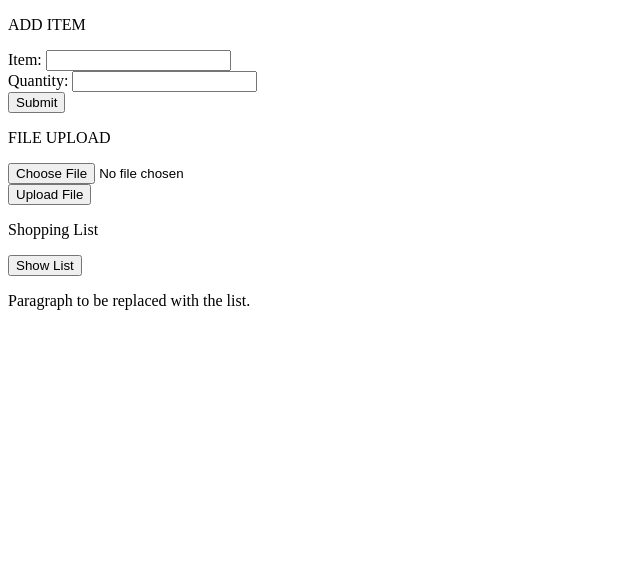
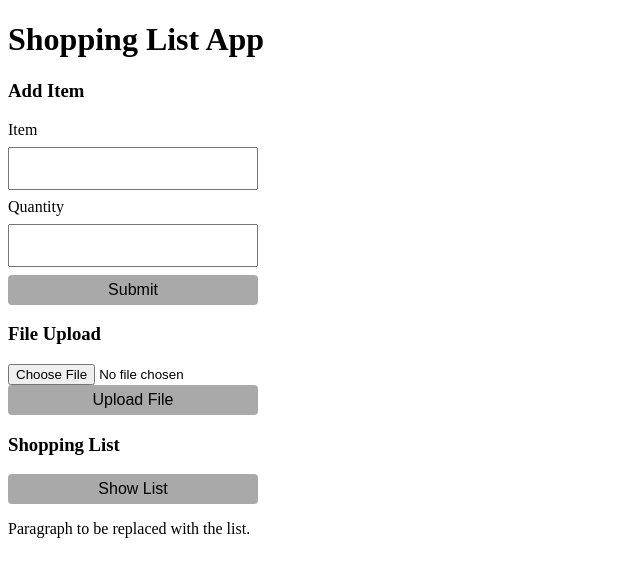
Before and after one commit to fabiofms/ces26_ex4, a plain HTML site: page back/index.html in a window 1280 px wide. Shown: the whole page, without its empty margins (0-640 px from the left). Drawn offline with nearby package versions, Linux system fonts and the light colour scheme; files that its build step writes are made by us from their sources; files whose address does not match are found by name.

Commit message:
Add some CSS and change some html structures.

```diff
--- a/back/index.html
+++ b/back/index.html
@@ -10,22 +10,28 @@
     <script src="js/script.js" charset="utf-8"></script>
   </head>
   <body>
+    <h1>Shopping List App</h1>
+
+    <h3>Add Item</h3>
+
     <form action='http://127.0.0.1:8081/process_get' method='get'>
-      <p>ADD ITEM</p>
-      Item: <input type='text' name='item'><br>
-      Quantity: <input type='text' name='quantity'><br>
+      <label for="item">Item</label><br>
+      <input type='text' name='item' id='item'><br>
+      <label for="quantity">Quantity</label><br>
+      <input type='text' name='quantity' id='quantity'><br>
       <input type='submit' value='Submit'>
     </form>
 
+    <h3>File Upload</h3>
+
     <form action="http://127.0.0.1:8081/file_upload" method="post"
       enctype='multipart/form-data'>
-      <p>FILE UPLOAD</p>
-      <input type="file" name="file" size=50><br>
+      <input type="file" name="file"><br>
       <input type="submit" value="Upload File">
     </form>
 
     <div>
-      <p>Shopping List</p>
+      <h3>Shopping List</h3>
       <button id="myBtn">Show List</button>
       <p id='demo'>Paragraph to be replaced with the list.</p>
     </div>
--- a/back/public/css/style.css
+++ b/back/public/css/style.css
@@ -0,0 +1,19 @@
+input[type=text]:focus {
+  background-color: lightblue;
+}
+
+input[type=text] {
+  padding: 12px 20px;
+  margin: 8px 0;
+  box-sizing: border-box;
+  width: 250px;
+}
+
+input[type=submit], button {
+  width: 250px;
+  height: 30px;
+  font-size: 16px;
+  background-color: darkgrey;
+  border: none;
+  border-radius: 4px;
+}
```
